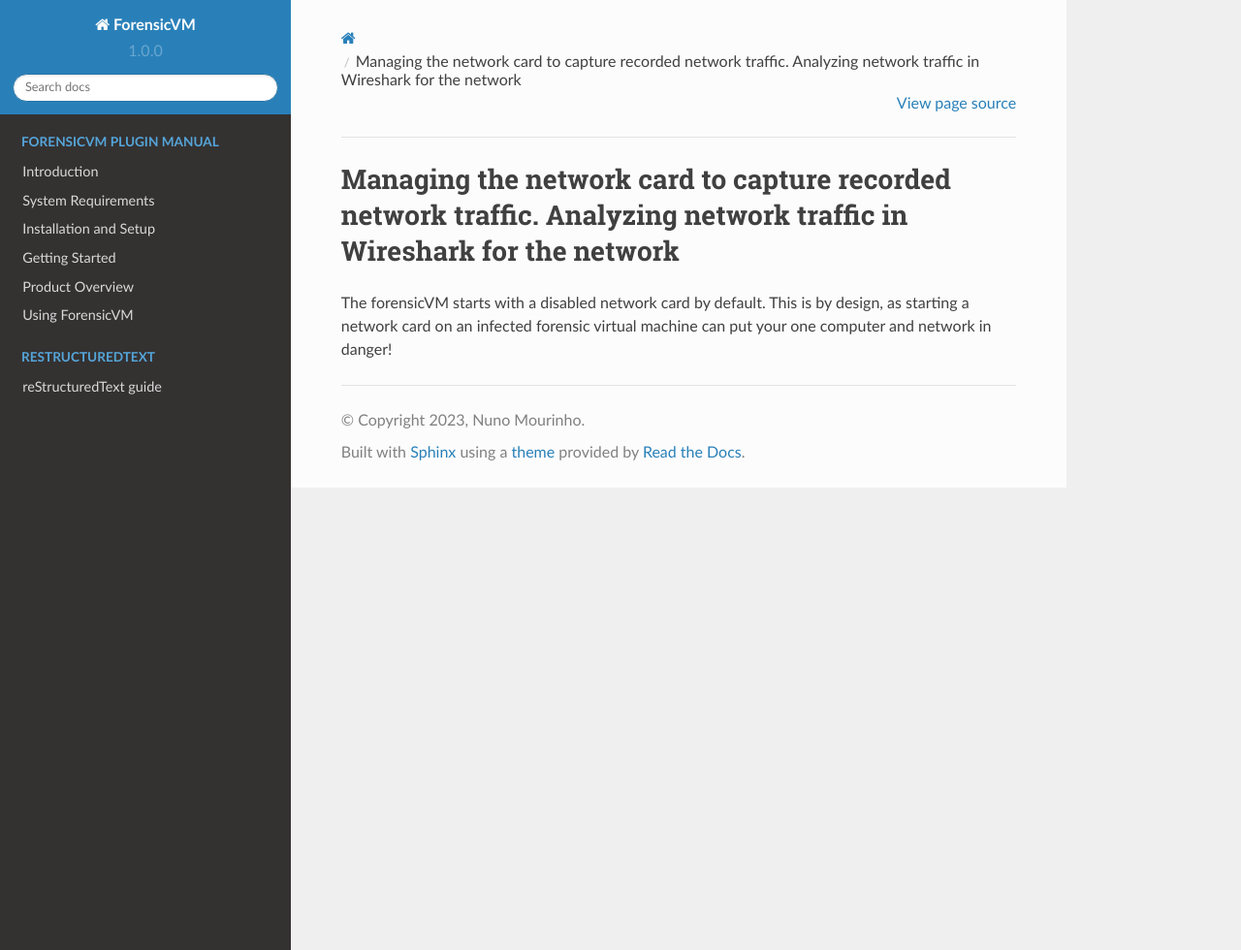
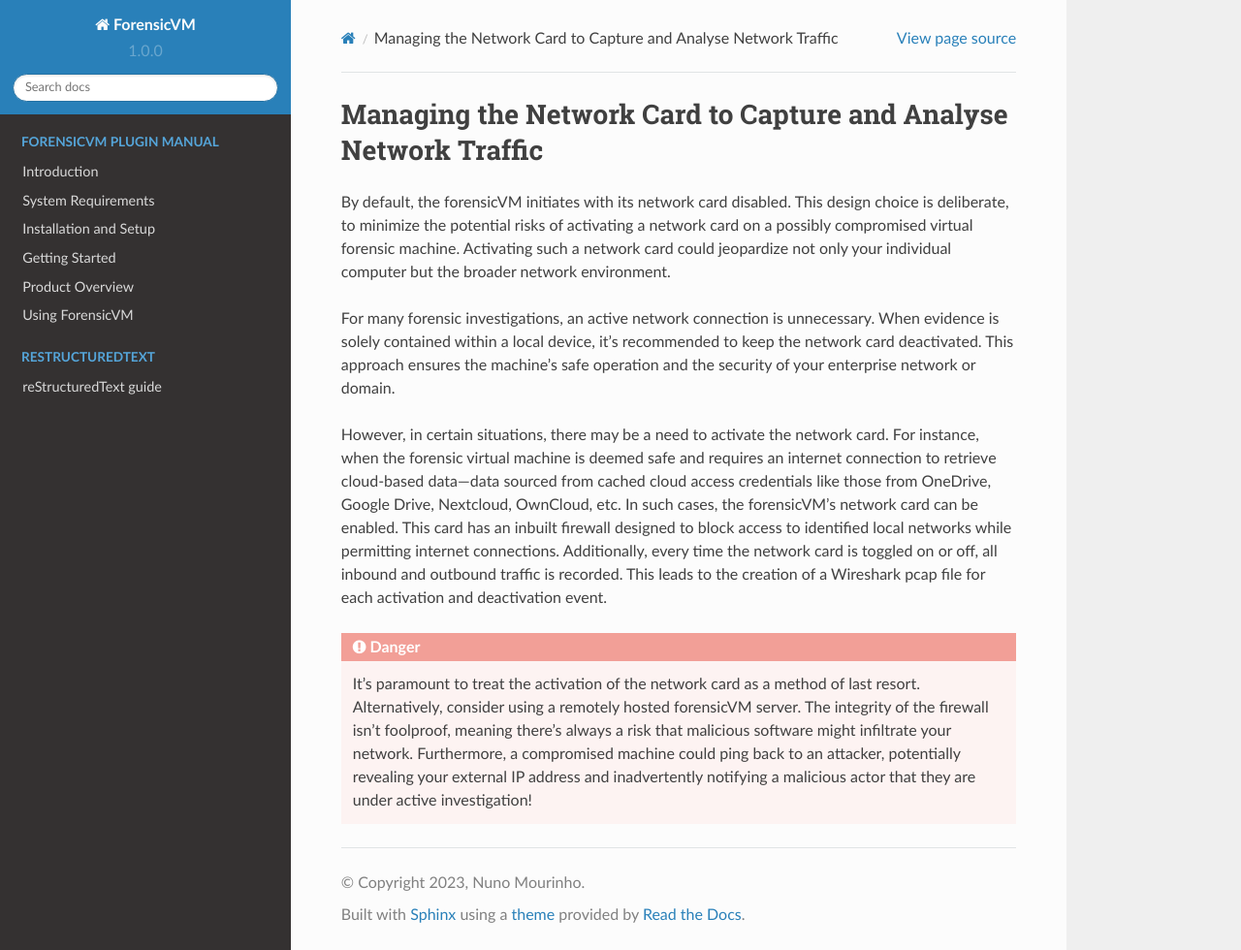
Before and after one commit to nunomourinho/forensicVmAutopsyUserManual, a Sphinx documentation site: the page built from docs/user/network.rst, in a window 1280 px wide and 980 px high. Shown: the whole window at 97% size. Built offline with Sphinx 7.4.7 and the Read the Docs theme 2.0.0, drawn with Linux system fonts in a browser that asks for light colours; pages that are not in the unit, such as notebooks, are missing from menus.

Commit message:
Update network.rst

```diff
--- a/docs/user/network.rst
+++ b/docs/user/network.rst
@@ -1,4 +1,13 @@
-Managing the network card to capture recorded network traffic. Analyzing network traffic in Wireshark for the network
-======================================================================================================================
+Managing the Network Card to Capture and Analyse Network Traffic
+=================================================================
 
-The forensicVM starts with a disabled network card by default. This is by design, as starting a network card on an infected forensic virtual machine can put your one computer and network in danger!
+By default, the forensicVM initiates with its network card disabled. This design choice is deliberate, to minimize the potential risks of activating a network card on a possibly compromised virtual forensic machine. Activating such a network card could jeopardize not only your individual computer but the broader network environment.
+
+For many forensic investigations, an active network connection is unnecessary. When evidence is solely contained within a local device, it's recommended to keep the network card deactivated. This approach ensures the machine's safe operation and the security of your enterprise network or domain.
+
+However, in certain situations, there may be a need to activate the network card. For instance, when the forensic virtual machine is deemed safe and requires an internet connection to retrieve cloud-based data—data sourced from cached cloud access credentials like those from OneDrive, Google Drive, Nextcloud, OwnCloud, etc. In such cases, the forensicVM's network card can be enabled. This card has an
+inbuilt firewall designed to block access to identified local networks while permitting internet connections. Additionally, every time the network card is toggled on or off, all inbound and outbound traffic is recorded. This leads to the creation of a Wireshark pcap file for each activation and deactivation event.
+
+.. danger::
+
+   It's paramount to treat the activation of the network card as a method of last    resort. Alternatively, consider using a remotely hosted forensicVM server. The integrity of the firewall isn't foolproof, meaning there's always a risk that malicious software might infiltrate your network. Furthermore, a compromised machine could ping back to an attacker, potentially revealing your external IP address and inadvertently notifying a malicious actor that they are under active investigation!
```
